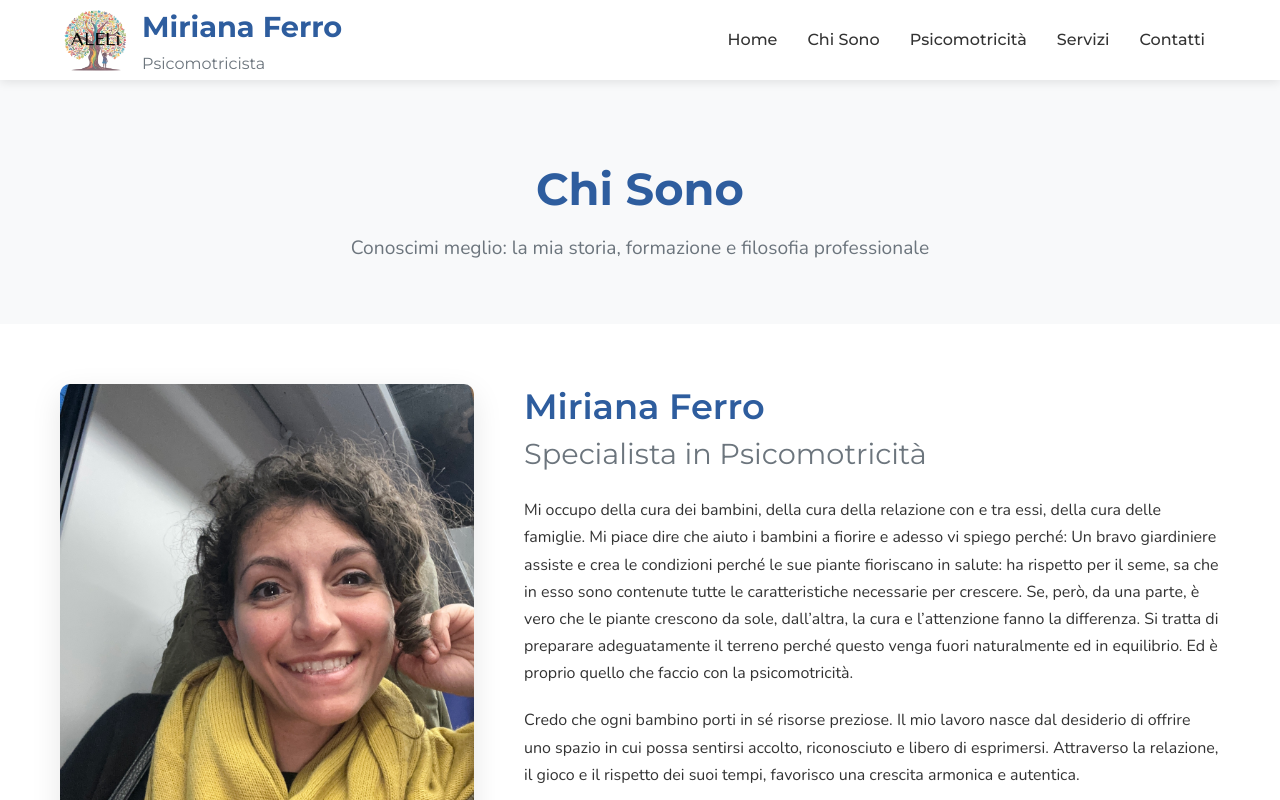
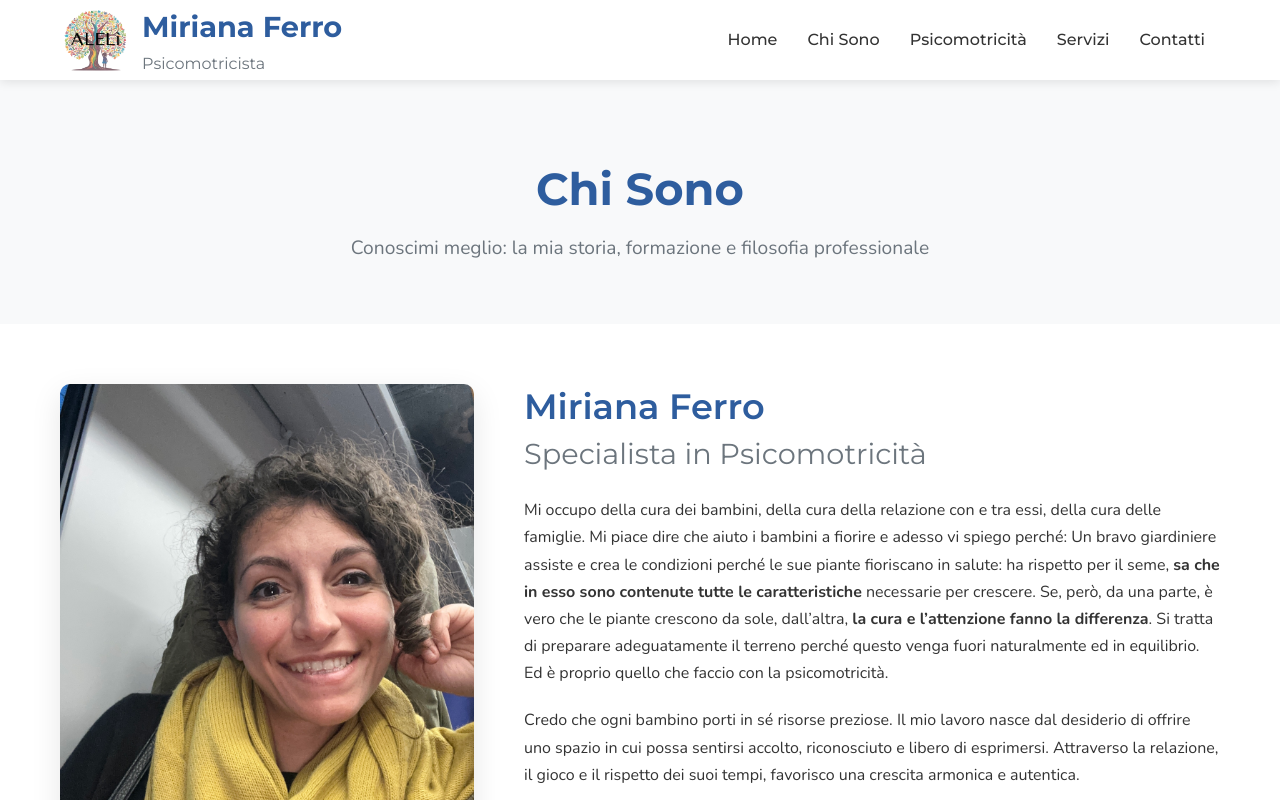
Before and after one commit to aikan86/MirianaPsicomotricita, a React (Create React App) app: page /chi-sono in a window 1280 px wide. Shown: the top 800 px of the page. Built offline with nearby package versions, Linux system fonts and the light colour scheme.

Commit message:
Update ChiSono.js

```diff
--- a/src/pages/ChiSono.js
+++ b/src/pages/ChiSono.js
@@ -21,8 +21,8 @@ function ChiSono() {
             <h3>Specialista in Psicomotricità</h3>
             <p>
               Mi occupo della cura dei bambini, della cura della relazione con e tra essi, della cura delle famiglie.
-              Mi piace dire che aiuto i bambini a fiorire e adesso vi spiego perché: Un bravo giardiniere assiste e crea le condizioni perché le sue piante fioriscano in salute: ha rispetto per il seme, sa che in esso sono contenute tutte le caratteristiche necessarie per crescere.
-              Se, però, da una parte, è vero che le piante crescono da sole, dall’altra, la cura e l’attenzione fanno la differenza. Si tratta di preparare adeguatamente il terreno perché questo venga fuori naturalmente ed in equilibrio. Ed è proprio quello che faccio con la psicomotricità.
+              Mi piace dire che aiuto i bambini a fiorire e adesso vi spiego perché: Un bravo giardiniere assiste e crea le condizioni perché le sue piante fioriscano in salute: ha rispetto per il seme, <strong>sa che in esso sono contenute tutte le caratteristiche</strong> necessarie per crescere.
+              Se, però, da una parte, è vero che le piante crescono da sole, dall’altra, <strong>la cura e l’attenzione fanno la differenza</strong>. Si tratta di preparare adeguatamente il terreno perché questo venga fuori naturalmente ed in equilibrio. Ed è proprio quello che faccio con la psicomotricità.
             </p>
             <p>
               Credo che ogni bambino porti in sé risorse preziose.
```
